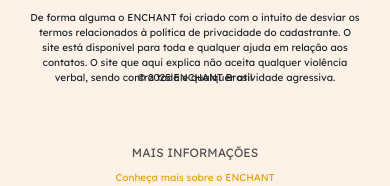
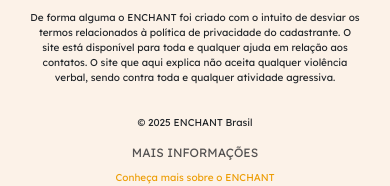
Before and after one commit to Andressa-gith/Enchant, a website: page backend/views/entrar.html in a window 390 px wide. Shown: the part 791-977 px from the top of the page. Drawn offline with nearby package versions, Linux system fonts and the light colour scheme; files that its build step writes are made by us from their sources; files whose address does not match are found by name.

Commit message:
Update entrar.css

```diff
--- a/frontend/styles/enchant/entrar.css
+++ b/frontend/styles/enchant/entrar.css
@@ -883,7 +883,7 @@
 
 
 .copyright {
-  margin-top: -30px;
+  margin-top: 30px !important;
 }
 
 
@@ -953,7 +953,7 @@
 
 
   .copyright {
-    margin-bottom: 20px;
+    margin-bottom: 20px !important;
   }
 
 
```
